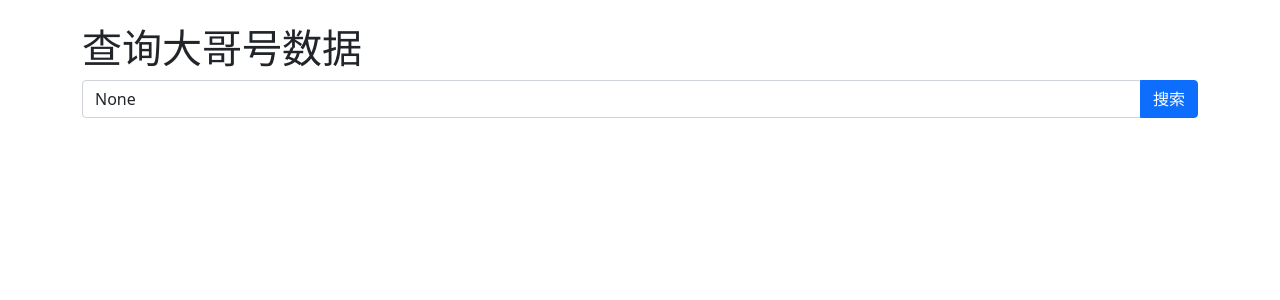
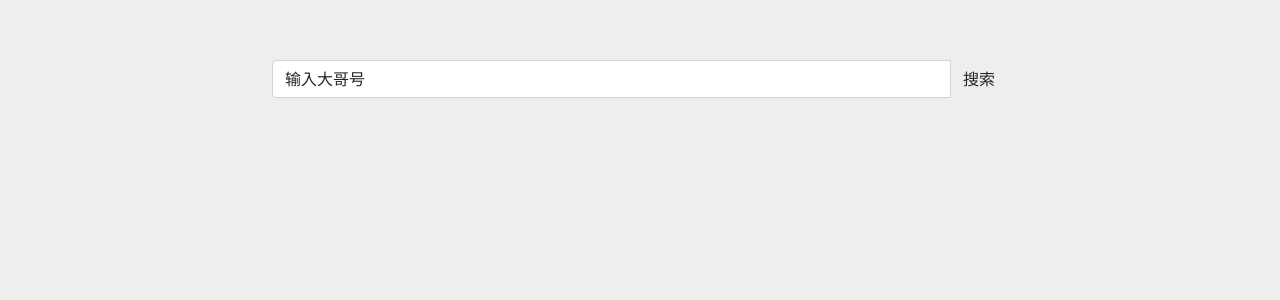
Before and after one commit to titafox/ionet_dage, a FastAPI app: page / in a window 1280 px wide. Shown: the top 300 px of the page. Run offline with FastAPI, Linux system fonts and the light colour scheme; some libraries are stand-ins or nearby versions.

Commit message:
改教程

```diff
--- a/main.py
+++ b/main.py
@@ -74,9 +74,11 @@ async def post_data(request: Request, user_id: str = Header(None), timestamp: st
 async def root(request: Request, user_id: str = Query(None)):
     with Session(engine) as session:
         if user_id:
-            data = session.query(Data).filter(Data.user_id == user_id).all()
+            data = session.query(Data).filter(Data.user_id == user_id).first()
         else:
-            data = []
-    for item in data:
-        item.device_data = json.loads(item.device_data)  # 解析 device_data 字符串为 Python 列表
-    return templates.TemplateResponse("index.html", {"request": request, "data": data, "user_id": user_id})
+            data = None
+
+    if data:
+        data.device_data = json.loads(data.device_data)  # 解析 device_data 字符串为 Python 列表
+
+    return templates.TemplateResponse("index.html", {"request": request, "data": [data] if data else [], "user_id": user_id})
--- a/templates/index.html
+++ b/templates/index.html
@@ -5,52 +5,121 @@
     <meta name="viewport" content="width=device-width, initial-scale=1.0">
     <title>查询大哥号数据</title>
     <link href="https://cdn.jsdelivr.net/npm/bootstrap@5.1.3/dist/css/bootstrap.min.css" rel="stylesheet">
+    <link rel="stylesheet" href="https://cdnjs.cloudflare.com/ajax/libs/boxicons/2.1.0/css/boxicons.min.css"
+          integrity="sha512-pVCM5+SN2+qwj36KonHToF2p1oIvoU3bsqxphdOIWMYmgr4ZqD3t5DjKvvetKhXGc/ZG5REYTT6ltKfExEei/Q=="
+          crossorigin="anonymous" referrerpolicy="no-referrer"/>
+    <link rel="stylesheet"
+          href="https://cdnjs.cloudflare.com/ajax/libs/MaterialDesign-Webfont/5.3.45/css/materialdesignicons.css"
+          integrity="sha256-NAxhqDvtY0l4xn+YVa6WjAcmd94NNfttjNsDmNatFVc=" crossorigin="anonymous"/>
+    <style>
+        body {
+            margin-top: 20px;
+            background-color: #eee;
+        }
+
+
+        .project-list-table tr {
+            background-color: #fff
+        }
+
+        .table-nowrap td, .table-nowrap th {
+            white-space: nowrap;
+        }
+
+        .table-borderless > :not(caption) > * > * {
+            border-bottom-width: 0;
+        }
+
+        .table > :not(caption) > * > * {
+            background-color: var(--bs-table-bg);
+            border-bottom-width: 1px;
+            box-shadow: inset 0 0 0 9999px var(--bs-table-accent-bg);
+        }
+
+
+        img, svg {
+            vertical-align: middle;
+        }
+
+        a {
+            color: #3b76e1;
+            text-decoration: none;
+        }
+
+    </style>
 </head>
 <body class="container py-4">
-<h1>查询大哥号数据</h1>
-<form class="mb-4">
-    <div class="input-group">
-        <input type="text" name="user_id" class="form-control" placeholder="输入大哥号" value="{{ user_id }}">
-        <button class="btn btn-primary" type="submit">搜索</button>
+<div class="row">
+<form class="col-md-8 offset-md-2">
+    <div class="pt-3 pb-4">
+        <div class="input-group">
+        <input type="text" name="user_id" class="form-control" placeholder="输入大哥号" value="输入大哥号">
+            <div class="input-group-append">
+
+            <button class="btn waves-effect waves-light btn-custom" type="submit">搜索</button>
+            </div>
+        </div>
     </div>
 </form>
-
-{% for item in data %}
-
-<div class="p-2">
-<h5 class="card-title">时间: {{ item.timestamp | format_timestamp }}</h5>
-<h6 class="card-subtitle mb-2 text-muted">大哥号: {{ item.user_id }}</h6>
 </div>
 
-    <div class="row row-cols-1 row-cols-md-3 g-4">
-        {% if item.device_data %}
-        {% for device_data in item.device_data %}
-        <div class="col">
-            <div class="card">
-                <div class="card-body">
-                    <h5 class="card-title">{{ device_data.deviceName }}</h5>
-                    <p class="card-text">
-                        <strong>状态:</strong>
-                        <span class="badge {{ 'bg-success' if device_data.status == 'Up For' else 'bg-danger' if device_data.status == 'Down For' else 'bg-secondary' }}">
+<div class="container">
+
+    {% for item in data %}
+    <div class="card-header align-items-center">
+        <h5 class="mb-0">{{ item.timestamp | format_timestamp }}</h5>
+        <p class="mb-0 small text-muted">大哥号：{{ item.user_id }}</p></div>
+
+    <div class="row">
+        <div class="col-lg-12">
+            <div class="">
+                <div class="table-responsive">
+
+
+                    <table class="table project-list-table table-nowrap align-middle table-borderless">
+                        <thead>
+                        <tr>
+                            <th scope="col" class="ps-4" style="width: 50px;">
+                                <div class="form-check font-size-16"><input type="checkbox" class="form-check-input"
+                                                                            id="contacusercheck"/><label
+                                        class="form-check-label" for="contacusercheck"></label></div>
+                            </th>
+                            <th scope="col">机器名</th>
+                            <th scope="col">硬件</th>
+                            <th scope="col">状态</th>
+                        </tr>
+                        </thead>
+                        <tbody>
+
+                        {% for device_data in item.device_data %}
+
+                        <tr>
+                            <th scope="row" class="ps-4">
+                                <div class="form-check font-size-16"><input type="checkbox" class="form-check-input"
+                                                                            id="contacusercheck1"/><label
+                                        class="form-check-label" for="contacusercheck1"></label></div>
+                            </th>
+                            <td><span class="text-body">{{ device_data.deviceName }}</span></td>
+                            <td>{{ device_data.hardware }}</td>
+                            <td>  <span
+                                    class="badge {{ 'bg-success' if device_data.status == 'Up For' else 'bg-danger' if device_data.status == 'Down For' else 'bg-secondary' }}">
                             {{ '运行中' if device_data.status == 'Up For' else '停机' if device_data.status == 'Down For' else device_data.status }}
-                        </span>
-                    </p>
-                    <p class="card-text"><strong>硬件:</strong> {{ device_data.hardware }}</p>
+                        </span></td>
+                        </tr>
+                        {% endfor %}
+                        </tbody>
+                    </table>
+
+
                 </div>
             </div>
         </div>
-        {% endfor %}
-        {% else %}
-        <div class="col">
-            <div class="card">
-                <div class="card-body">
-                    <p class="card-text">无设备数据</p>
-                </div>
-            </div>
-        </div>
-        {% endif %}
-    </div></div>
-{% endfor %}
+    </div>
+
+    {% endfor %}
+
+</div>
+
 
 <script src="https://cdn.jsdelivr.net/npm/bootstrap@5.1.3/dist/js/bootstrap.bundle.min.js"></script>
 </body>
```
